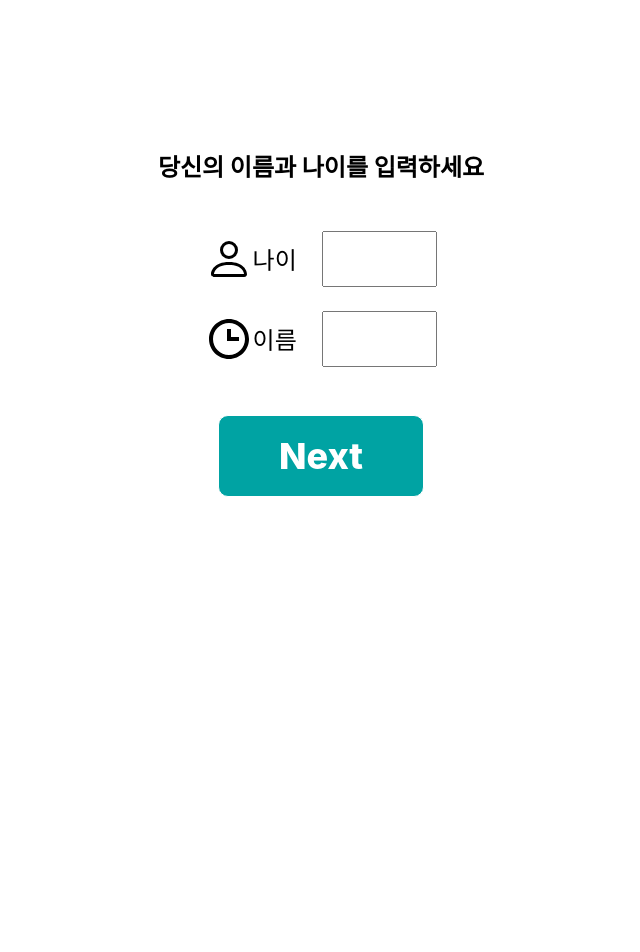
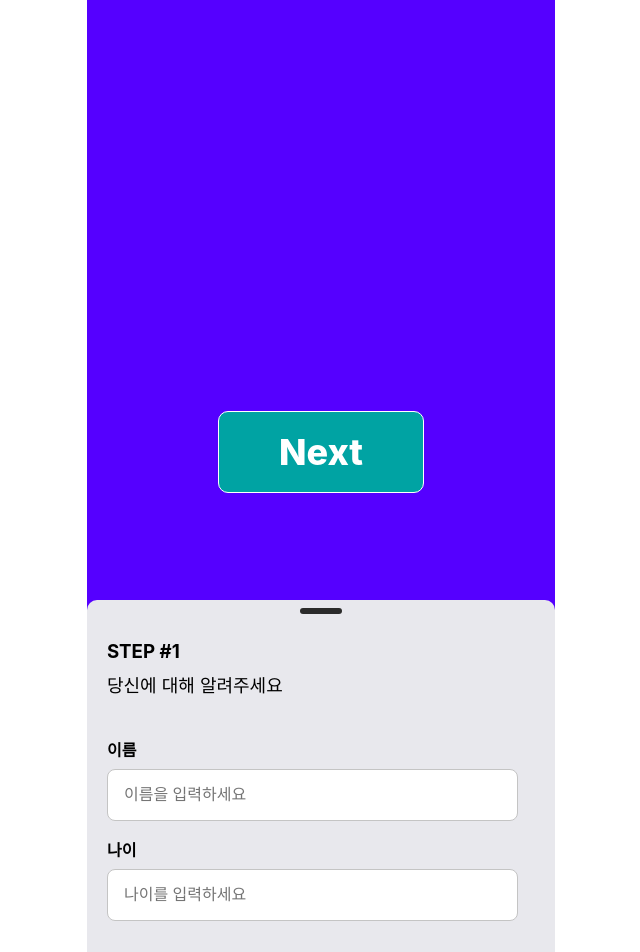
Before and after one commit to hanbin9775/simple-website, a React (Create React App) app: page /input in a window 1280 px wide. Shown: the top 952 px of the page, without its empty margins (319-959 px from the left). Before the commit the page ends 800 px from the top, so only its background shows below. Built offline with nearby package versions, Linux system fonts and the light colour scheme; a web font is replaced by a local one.

Commit message:
[#11] Draggable Modal component 구현 중

```diff
--- /dev/null
+++ b/src/components/draggable/DraggableModal.styled.tsx
@@ -0,0 +1,51 @@
+/* eslint-disable @typescript-eslint/explicit-function-return-type */
+import styled from "styled-components";
+
+export const ModalContainer = styled.section`
+  background-color: #e8e8ed;
+  border-top-left-radius: 10px;
+  border-top-right-radius: 10px;
+`;
+
+export const HandleWrapper = styled.div`
+  display: flex;
+  justify-content: center;
+  padding-top: 8px;
+`;
+
+export const Handle = styled.div`
+  background-color: #2b2b2b;
+  border-radius: 10px;
+  width: 42px;
+  height: 6px;
+`;
+
+export const ContentWrapper = styled.div`
+  padding: 26px 20px;
+`;
+
+export const Title = styled.h1``;
+
+export const Describe = styled.p`
+  margin-top: 8px;
+  font-size: 18px;
+  margin-bottom: 40px;
+`;
+
+export const InputWrapper = styled.div`
+  margin-bottom: 16px;
+`;
+
+export const InputLabel = styled.div`
+  margin-bottom: 8px;
+  font-size: 16px;
+  font-weight: 600;
+`;
+
+export const InputBox = styled.input`
+  padding: 16px;
+  font-size: 16px;
+  border-radius: 8px;
+  width: 88%;
+  border: 1px solid #c4c4c4;
+`;
--- /dev/null
+++ b/src/components/draggable/DraggableModal.tsx
@@ -0,0 +1,30 @@
+import React from "react";
+import Draggable from "react-draggable";
+import * as s from "./DraggableModal.styled";
+
+const DraggableModal = (): JSX.Element => {
+  return (
+    <Draggable axis="y" defaultPosition={{ x: 0, y: window.innerHeight - 200 }}>
+      <s.ModalContainer>
+        <s.HandleWrapper>
+          <s.Handle />
+        </s.HandleWrapper>
+        <s.ContentWrapper>
+          <s.Title>STEP #1</s.Title>
+          <s.Describe>당신에 대해 알려주세요</s.Describe>
+
+          <s.InputWrapper>
+            <s.InputLabel>이름</s.InputLabel>
+            <s.InputBox placeholder="이름을 입력하세요" />
+          </s.InputWrapper>
+          <s.InputWrapper>
+            <s.InputLabel>나이</s.InputLabel>
+            <s.InputBox placeholder="나이를 입력하세요" />
+          </s.InputWrapper>
+        </s.ContentWrapper>
+      </s.ModalContainer>
+    </Draggable>
+  );
+};
+
+export default DraggableModal;
--- /dev/null
+++ b/src/components/draggable/index.tsx
@@ -0,0 +1 @@
+export { default } from "./DraggableModal";
--- a/src/index.css
+++ b/src/index.css
@@ -13,3 +13,8 @@ code {
   font-family: source-code-pro, Menlo, Monaco, Consolas, 'Courier New',
     monospace;
 }
+
+h1 {
+  padding: 0;
+  margin: 0;
+}
--- a/src/views/input/Input.styled.tsx
+++ b/src/views/input/Input.styled.tsx
@@ -3,7 +3,8 @@ import styled from "styled-components";
 import { Link } from "react-router-dom";
 
 export const InputContainer = styled.section`
-  padding: 10%;
+  width: 468px;
+  background-color: #5500ff;
 `;
 
 export const DescribeText = styled.h2`
--- a/src/views/input/Input.tsx
+++ b/src/views/input/Input.tsx
@@ -4,22 +4,13 @@
 import React from "react";
 import { BsPerson } from "react-icons/bs";
 import { BiTime } from "react-icons/bi";
+import DraggableModal from "components/draggable";
 import * as s from "./Input.styled";
 
 const Input = (): JSX.Element => {
   return (
     <s.InputContainer>
-      <s.DescribeText>당신의 이름과 나이를 입력하세요</s.DescribeText>
-      <s.InputWrapper>
-        <BsPerson size={48} />
-        <s.InputLabel>나이</s.InputLabel>
-        <s.InputBox />
-      </s.InputWrapper>
-      <s.InputWrapper>
-        <BiTime size={48} />
-        <s.InputLabel>이름</s.InputLabel>
-        <s.InputBox />
-      </s.InputWrapper>
+      <DraggableModal />
       <s.ButtonWrapper>
         <s.NextButton
           to={{
```
